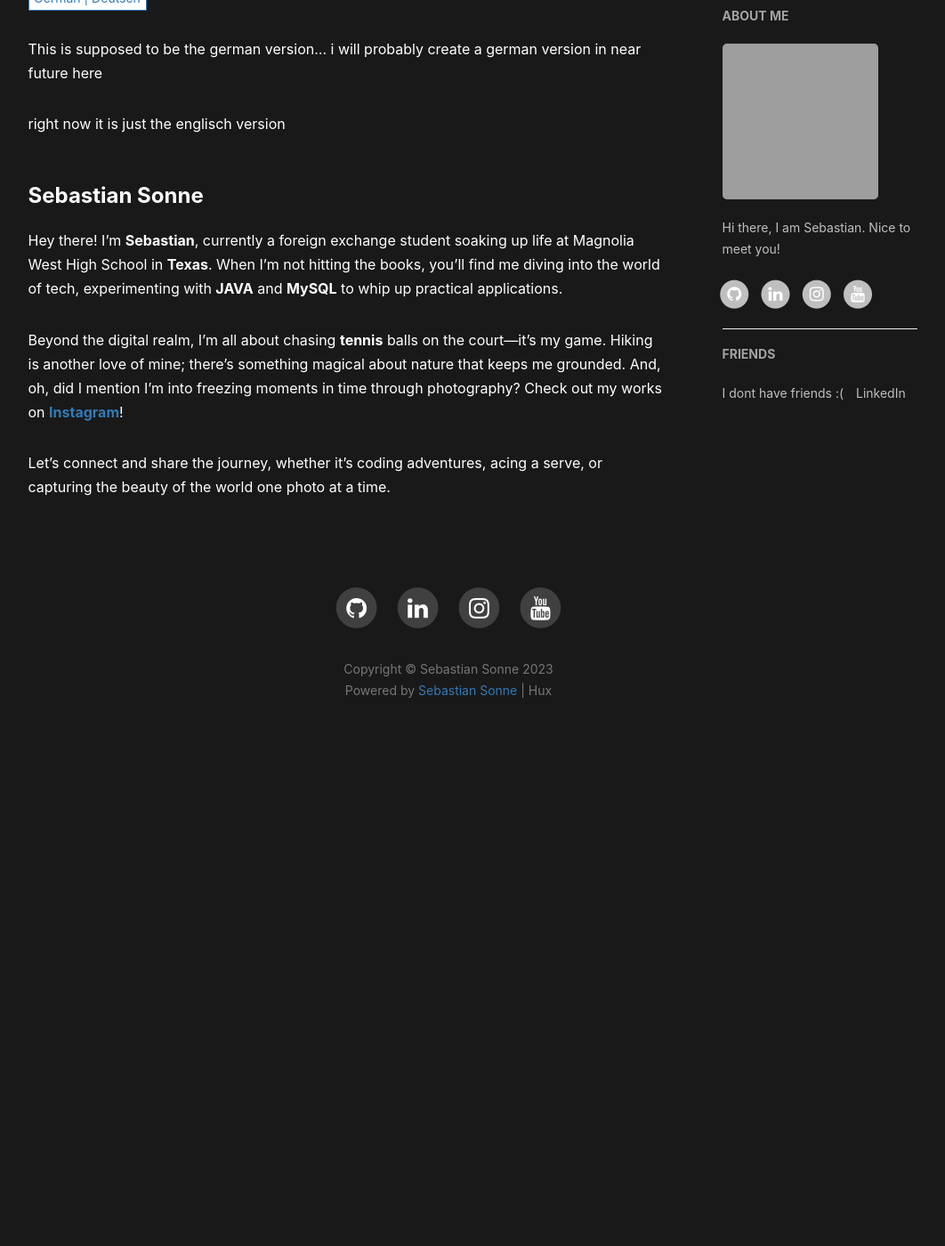
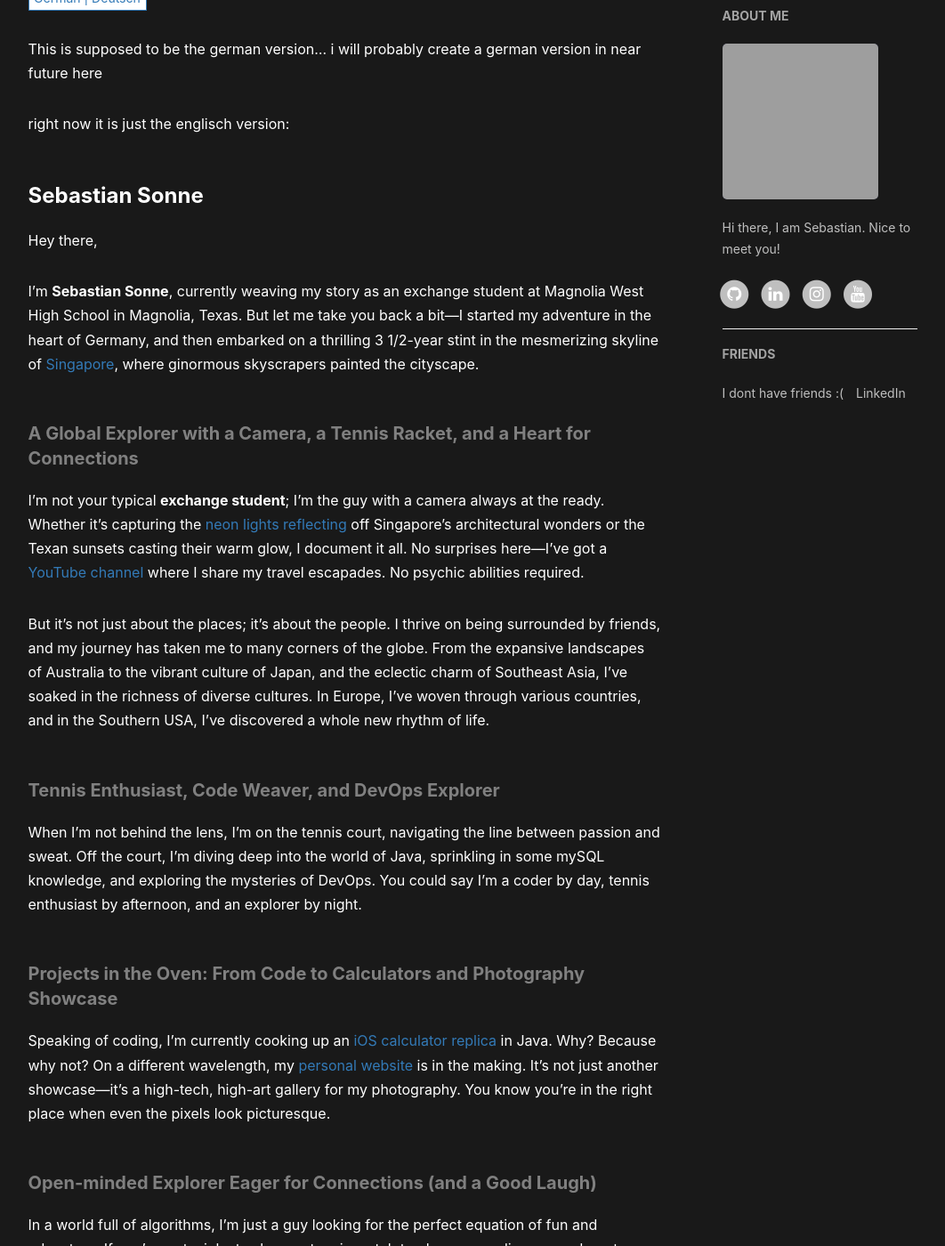
Before and after one commit to Sebastian-Sonne/sebastian-sonne.github.io, a Jekyll site: the page built from about.html, in a window 1280 px wide and 1400 px high, scrolled down 469 px. Shown: the whole window at 89% size, without its empty margins (136-1198 px from the left). Built offline with Jekyll 4.4.1, drawn with Linux system fonts in a browser that asks for light colours; nearby versions of some CDN libraries; comment, search, counter and statistics services are not loaded; before the commit the page ends 1322 px from its top, so only the background shows below that; some of the changed text lies outside the part shown; grey boxes are pictures that could not be loaded.

Commit message:
about updates

```diff
--- a/_includes/about/de.md
+++ b/_includes/about/de.md
@@ -1,11 +1,31 @@
 This is supposed to be the german version... i will probably create a german version in near future here
 
-right now it is just the englisch version
+right now it is just the englisch version:
 
 ### Sebastian Sonne
 
-Hey there! I'm **Sebastian**, currently a foreign exchange student soaking up life at Magnolia West High School in **Texas**. When I'm not hitting the books, you'll find me diving into the world of tech, experimenting with **JAVA** and **MySQL** to whip up practical applications.
+Hey there,
 
-Beyond the digital realm, I'm all about chasing **tennis** balls on the court—it's my game. Hiking is another love of mine; there's something magical about nature that keeps me grounded. And, oh, did I mention I'm into freezing moments in time through photography? Check out my works on **[Instagram](www.instagram.com/sebastian._.sonne)**!
+I'm __Sebastian Sonne__, currently weaving my story as an exchange student at Magnolia West High School in Magnolia, Texas. But let me take you back a bit—I started my adventure in the heart of Germany, and then embarked on a thrilling 3 1/2-year stint in the mesmerizing skyline of [Singapore](https://google.com/search?q=singapore), where ginormous skyscrapers painted the cityscape.
 
-Let's connect and share the journey, whether it's coding adventures, acing a serve, or capturing the beauty of the world one photo at a time.
+##### **A Global Explorer with a Camera, a Tennis Racket, and a Heart for Connections**
+
+I'm not your typical __exchange student__; I'm the guy with a camera always at the ready. Whether it's capturing the [neon lights reflecting](https://www.google.com/search?q=singapore+neon+night) off Singapore's architectural wonders or the Texan sunsets casting their warm glow, I document it all. No surprises here—I've got a [YouTube channel](https://youtube.com/sebastianSonne) where I share my travel escapades. No psychic abilities required.
+
+But it's not just about the places; it's about the people. I thrive on being surrounded by friends, and my journey has taken me to many corners of the globe. From the expansive landscapes of Australia to the vibrant culture of Japan, and the eclectic charm of Southeast Asia, I've soaked in the richness of diverse cultures. In Europe, I've woven through various countries, and in the Southern USA, I've discovered a whole new rhythm of life.
+
+##### **Tennis Enthusiast, Code Weaver, and DevOps Explorer**
+
+When I'm not behind the lens, I'm on the tennis court, navigating the line between passion and sweat. Off the court, I'm diving deep into the world of Java, sprinkling in some mySQL knowledge, and exploring the mysteries of DevOps. You could say I'm a coder by day, tennis enthusiast by afternoon, and an explorer by night.
+
+##### **Projects in the Oven: From Code to Calculators and Photography Showcase**
+
+Speaking of coding, I'm currently cooking up an [iOS calculator replica](https://github.com/Sebastian-Sonne/ios-calculator) in Java. Why? Because why not? On a different wavelength, my [personal website](https://sebastian-sonne.github.io) is in the making. It's not just another showcase—it's a high-tech, high-art gallery for my photography. You know you're in the right place when even the pixels look picturesque.
+
+##### **Open-minded Explorer Eager for Connections (and a Good Laugh)**
+
+In a world full of algorithms, I'm just a guy looking for the perfect equation of fun and adventure. If you've got a joke to share, a tennis match to play, or a coding conundrum to crack, count me in. Let's make this online journey as exciting as the places I've been.
+
+Feel free to [connect](https://sebastian-sonne.github.io/contact), share your own adventures, and maybe we'll swap a joke or two . After all, laughter is the best travel companion.
+
+Cheers, Sebastian Sonne
```
